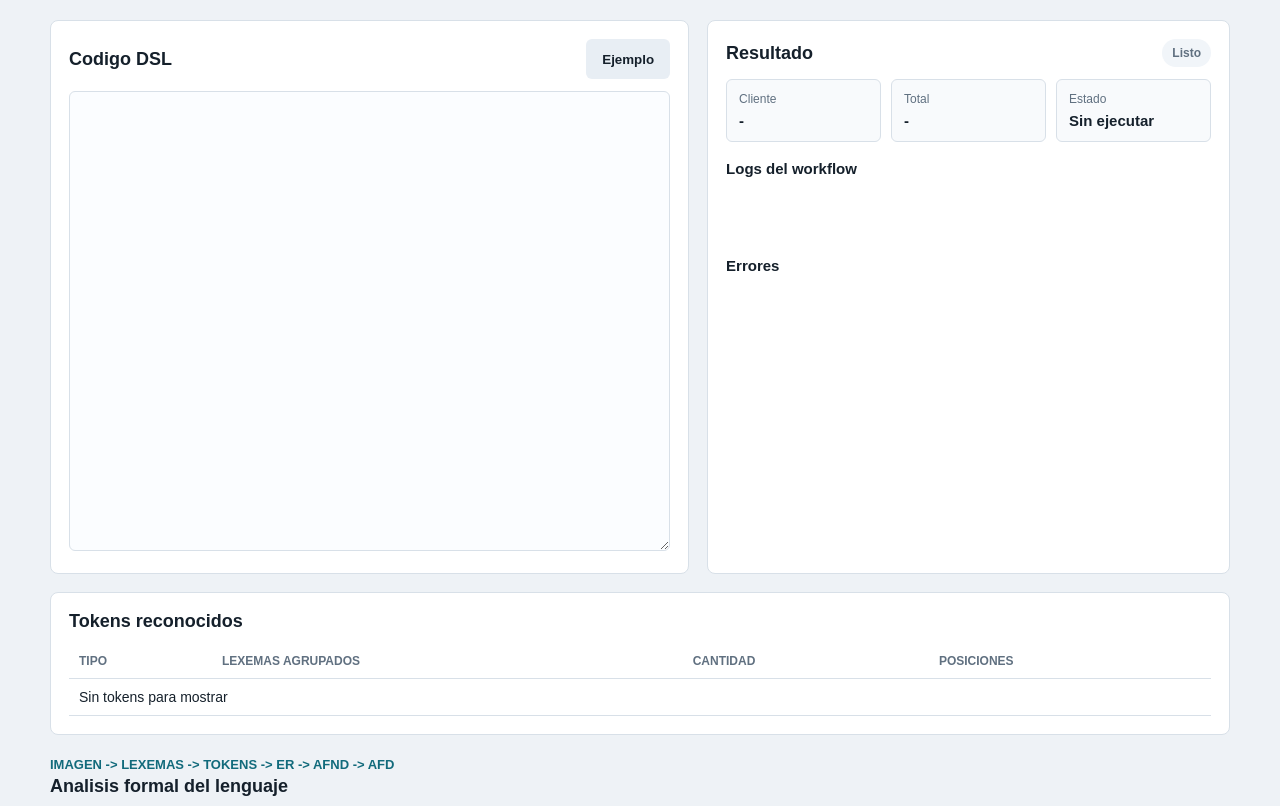
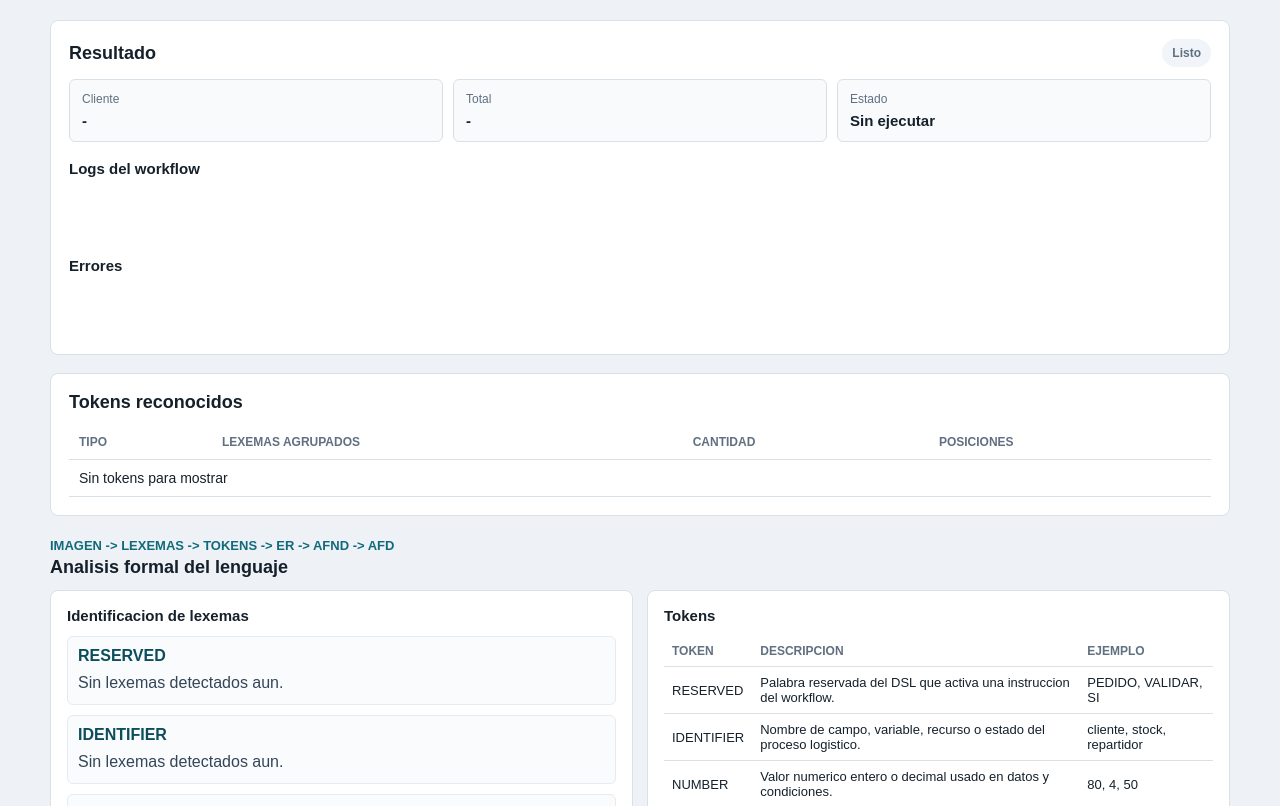
Before and after one commit to Pameladelarada/delivery-workflow-dsl, a Flask app: template web/templates/index.html in a window 1280 px wide. Shown: the part 84-890 px from the top of the page. Run offline with Flask 3, Linux system fonts and the light colour scheme; the template is opened without the code that fills it, so the values that code supplies are empty.

Commit message:
Actualizacion del proyecto en version2

```diff
--- a/web/static/app.js
+++ b/web/static/app.js
@@ -192,6 +192,15 @@ function renderAnalysis(items) {
 }
 
 async function compile() {
+    if (!source.value.trim()) {
+        setStatus(false);
+        renderList(logs, [], "Aun no hay logs.");
+        renderList(errors, ["Sube primero un archivo de reglas de negocio para generar el DSL."], "Error inesperado.");
+        renderTokens([]);
+        renderAnalysis([]);
+        return;
+    }
+
     runButton.disabled = true;
     runButton.textContent = "Ejecutando...";
 
@@ -239,11 +248,13 @@ async function uploadRules() {
         }
         rulesPanel.classList.remove("is-hidden");
         rulesMeta.textContent = `${result.filename} - ${result.message}`;
-        rulesText.textContent = result.text;
         uploadedDslDraft = result.dsl_draft || "";
         if (uploadedDslDraft.trim()) {
             source.value = uploadedDslDraft.trim();
+            rulesText.textContent = uploadedDslDraft.trim();
             await compile();
+        } else {
+            rulesText.textContent = result.text;
         }
     } catch (error) {
         rulesPanel.classList.remove("is-hidden");
@@ -258,9 +269,11 @@ async function uploadRules() {
 }
 
 runButton.addEventListener("click", compile);
-resetButton.addEventListener("click", () => {
-    source.value = window.DEFAULT_EXAMPLE;
-});
+if (resetButton) {
+    resetButton.addEventListener("click", () => {
+        source.value = window.DEFAULT_EXAMPLE;
+    });
+}
 uploadButton.addEventListener("click", () => rulesFile.click());
 rulesFile.addEventListener("change", uploadRules);
 useRulesButton.addEventListener("click", () => {
--- a/web/static/style.css
+++ b/web/static/style.css
@@ -103,8 +103,12 @@ button.secondary {
 
 .editor-grid {
     display: grid;
-    grid-template-columns: minmax(0, 1.1fr) minmax(360px, 0.9fr);
+    grid-template-columns: minmax(0, 1fr);
     gap: 18px;
+}
+
+.results-panel {
+    grid-column: 1 / -1;
 }
 
 .panel {
--- a/web/templates/index.html
+++ b/web/templates/index.html
@@ -21,26 +21,20 @@
                 </div>
             </header>
 
+            <textarea id="source" hidden></textarea>
+
             <section id="rulesPanel" class="panel rules-panel is-hidden">
                 <div class="panel-title">
                     <div>
                         <h2>Reglas de negocio cargadas</h2>
                         <p id="rulesMeta" class="panel-note"></p>
                     </div>
-                    <button id="useRulesButton" type="button" class="secondary">Usar como base</button>
+                    <button id="useRulesButton" type="button" class="secondary">Procesar reglas</button>
                 </div>
                 <pre id="rulesText" class="rules-text"></pre>
             </section>
 
             <div class="editor-grid">
-                <section class="panel editor-panel">
-                    <div class="panel-title">
-                        <h2>Codigo DSL</h2>
-                        <button id="resetButton" type="button" class="secondary">Ejemplo</button>
-                    </div>
-                    <textarea id="source" spellcheck="false">{{ example }}</textarea>
-                </section>
-
                 <section class="panel results-panel">
                     <div class="panel-title">
                         <h2>Resultado</h2>
@@ -142,7 +136,7 @@
     </main>
 
     <script>
-        window.DEFAULT_EXAMPLE = {{ example|tojson }};
+        window.DEFAULT_EXAMPLE = "";
     </script>
     <script src="{{ url_for('static', filename='app.js') }}"></script>
 </body>
```
Also changed, not shown: README.md, 3 other files.
